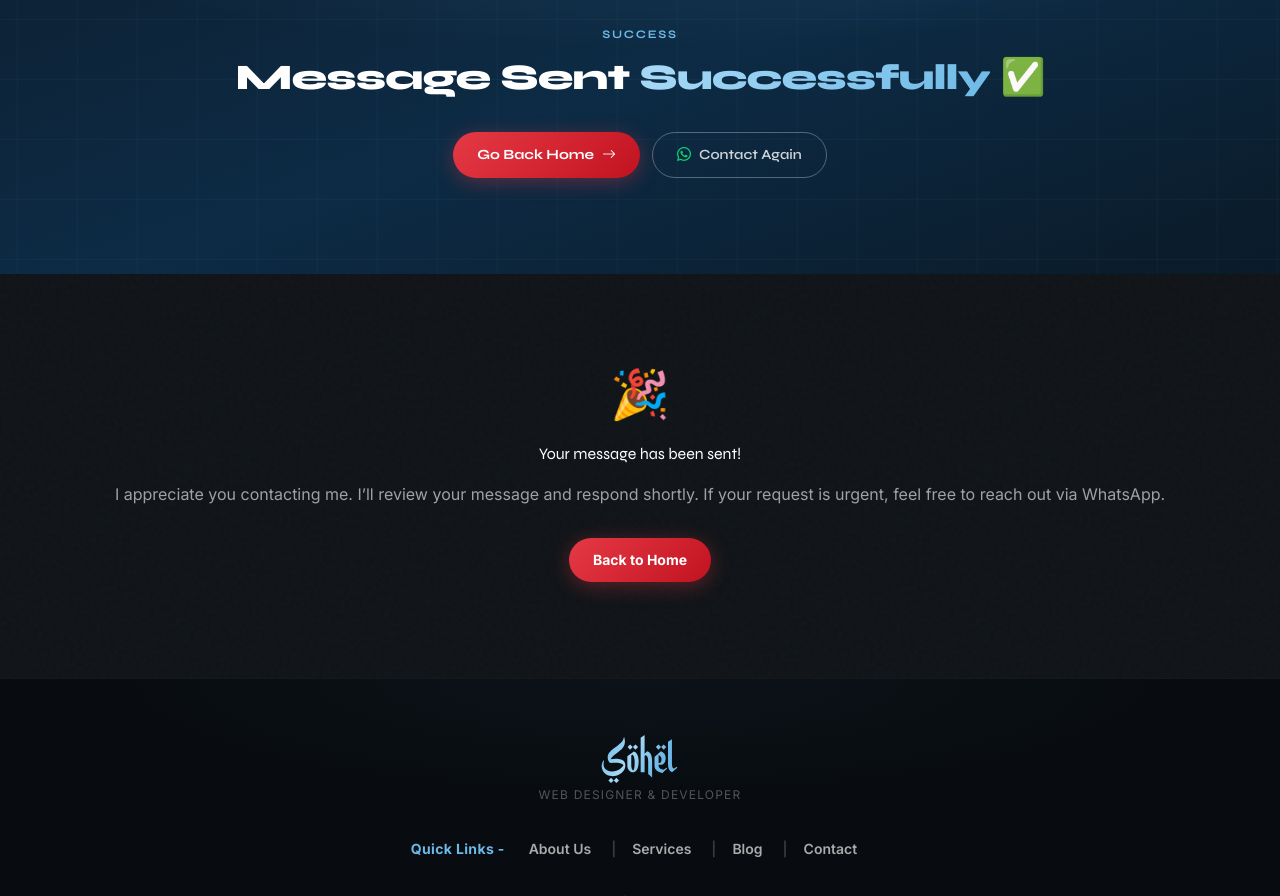
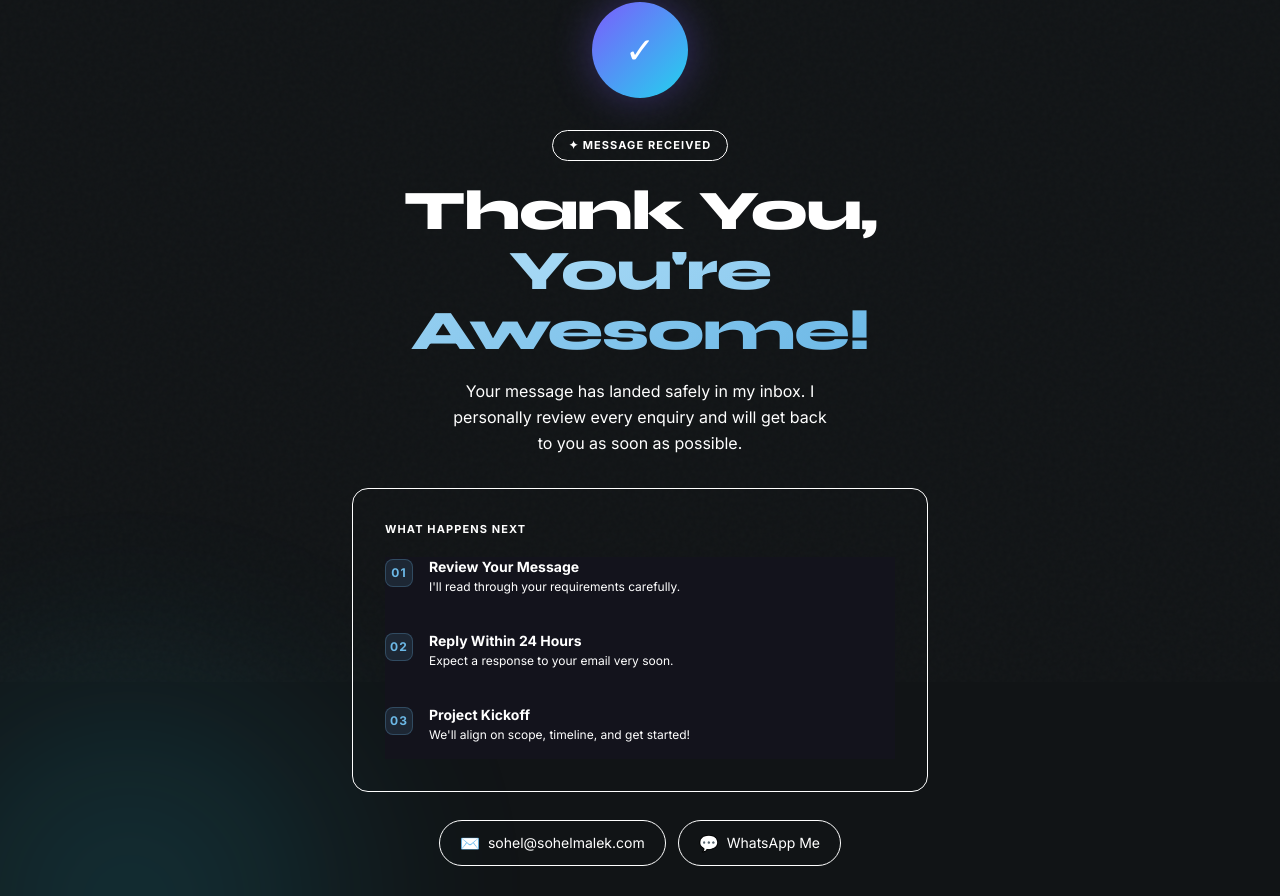
Before and after one commit to sohel972312-design/sohelnextcld, a Next.js app: page /thank-you in a window 1280 px wide. Shown: the part 118-1014 px from the top of the page. Built offline with nearby package versions, Linux system fonts and the light colour scheme; no server answers; a web font is replaced by a local one.

Commit message:
404 page added

```diff
--- a/src/app/thank-you/page.jsx
+++ b/src/app/thank-you/page.jsx
@@ -1,71 +1,169 @@
 "use client";
 import Link from "next/link";
-import HeroSection from "@/components/ui/HeroSection";
-import CTASection from "@/components/ui/CTASection";
+import { useEffect, useRef } from "react";
 
-export default function ThankYou() {
+// ─────────────────────────────────────────
+// THANK YOU PAGE
+// ─────────────────────────────────────────
+export default function ThankYouPage() {
+  const checkRef = useRef(null);
+  const ring1Ref = useRef(null);
+  const ring2Ref = useRef(null);
+
+  // Re-trigger CSS animations on mount
+  useEffect(() => {
+    [checkRef, ring1Ref, ring2Ref].forEach((ref) => {
+      if (!ref.current) return;
+      ref.current.style.animation = "none";
+      // eslint-disable-next-line no-unused-expressions
+      ref.current.offsetHeight; // reflow
+      ref.current.style.animation = "";
+    });
+  }, []);
+
   return (
-    <>
-      {/* ✅ Hero Section */}
-      <HeroSection
-        eyebrow="Success"
-        title={
-          <>
-            Message Sent <span className="grad-text">Successfully</span> ✅
-          </>
+    <div className="min-h-screen flex flex-col bg-bg text-white font-body">
+
+
+      {/* Keyframe styles injected inline — avoids needing global CSS */}
+      <style>{`
+        @keyframes sm-popIn {
+          from { transform: scale(0); opacity: 0; }
+          to   { transform: scale(1); opacity: 1; }
         }
-        subtitle="Thank you for reaching out. I’ve received your message and will get back to you within 24 hours."
-        primaryLabel="Go Back Home"
-        primaryHref="/"
-        secondaryLabel="Contact Again"
-        secondaryHref="/contact"
-      />
+        @keyframes sm-ringExpand {
+          0%   { transform: scale(0.6); opacity: 0.8; }
+          100% { transform: scale(1.9); opacity: 0; }
+        }
+        .sm-check   { animation: sm-popIn 0.5s cubic-bezier(0.34,1.56,0.64,1) 0.1s both; }
+        .sm-ring1   { animation: sm-ringExpand 1.3s ease-out 0.0s both; }
+        .sm-ring2   { animation: sm-ringExpand 1.3s ease-out 0.35s both; }
+      `}</style>
 
-      {/* ✅ Center Content */}
-      <section className="py-16 sm:py-24" style={{ background: "#101418" }}>
-        <div className="w93 px-4 sm:px-6 text-center max-w-2xl mx-auto">
 
-          {/* Icon */}
-          <div className="text-5xl mb-6">🎉</div>
+      <main className="relative flex flex-1 items-center justify-center overflow-hidden px-5 pt-30 pb-16">
+         <div class="absolute w-[420px] h-[420px] bg-[#22d3ee] bottom-[-100px] left-[-80px] rounded-full blur-[110px] opacity-[0.14]"></div>
+        {/* Glow blobs */}
+        <div className="pointer-events-none absolute -top-36 -right-20 w-[480px] h-[480px] rounded-full bg-cyan opacity-[0.09] blur-[110px]" />
 
-          {/* Message */}
-          <h2 className="text-white mb-4">
-            Your message has been sent!
-          </h2>
+        <div className="relative z-10 flex flex-col items-center text-center max-w-xl w-full">
 
-          <p className="text-white/60 mb-8">
-            I appreciate you contacting me. I’ll review your message and respond shortly.
-            If your request is urgent, feel free to reach out via WhatsApp.
+          {/* Animated checkmark */}
+          <div className="relative w-24 h-24 mb-8">
+            <div
+              ref={ring1Ref}
+              className="sm-ring1 absolute inset-0 rounded-full border-2 border-accent"
+            />
+            <div
+              ref={ring2Ref}
+              className="sm-ring2 absolute inset-0 rounded-full border-2 border-accent"
+            />
+            <div
+              ref={checkRef}
+              className="sm-check relative w-24 h-24 rounded-full flex items-center justify-center text-4xl"
+              style={{
+                background: "linear-gradient(135deg, #7c5cfc, #22d3ee)",
+                boxShadow: "0 0 40px rgba(124,92,252,0.35)",
+              }}
+            >
+              ✓
+            </div>
+          </div>
+
+          {/* Badge */}
+          <div className="inline-flex items-center gap-2 bg-cyan/10 border border-cyan/25 text-cyan text-[11px] font-bold tracking-[0.1em] uppercase px-4 py-1.5 rounded-full mb-5">
+            ✦ Message Received
+          </div>
+
+
+          <h1
+            className="font-head font-black tracking-tight leading-[1.08] mb-4"
+            style={{ fontSize: "clamp(34px, 6vw, 56px)" }}
+          >
+            Thank You, <br />
+            <span className="grad-text">You&apos;re Awesome!</span>
+          </h1>
+
+          <p className="text-muted text-base leading-relaxed max-w-sm mb-8">
+            Your message has landed safely in my inbox. I personally review
+            every enquiry and will get back to you as soon as possible.
           </p>
 
-          {/* Buttons */}
-          <div className="flex flex-wrap justify-center gap-4">
+          {/* What happens next */}
+          <div className="w-full bg-card border border-border rounded-2xl p-6 md:p-8 mb-7 text-left">
+            <p className="text-[11px] font-bold tracking-[0.1em] uppercase text-muted mb-5">
+              What happens next
+            </p>
+            <div className="flex flex-col gap-5 bg-[#13131c]">
+              {[
+                {
+                  n: "01",
+                  title: "Review Your Message",
+                  desc: "I'll read through your requirements carefully.",
+                },
+                {
+                  n: "02",
+                  title: "Reply Within 24 Hours",
+                  desc: "Expect a response to your email very soon.",
+                },
+                {
+                  n: "03",
+                  title: "Project Kickoff",
+                  desc: "We'll align on scope, timeline, and get started!",
+                },
+              ].map(({ n, title, desc }) => (
+                <div key={n} className="flex items-start gap-4">
+                  <div className="min-w-[28px] h-7 rounded-lg bg-accent/15 border border-accent/25 text-accent2 text-xs font-black flex items-center justify-center mt-0.5 animate-fade-down inline-flex items-center gap-2  rounded-full mb-5 sm:mb-6 text-[#6cb8e6] font-bold bg-[rgba(108,184,230,0.12)] border border-[rgba(108,184,230,0.25)] text-[clamp(0.6rem,0.75rem,1rem)] tracking-widest uppercase">
+                    {n}
+                  </div>
+                  <div>
+                    <p className="text-sm font-bold text-white mb-0.5">{title}</p>
+                    <p className="text-xs text-muted">{desc}</p>
+                  </div>
+                </div>
+              ))}
+            </div>
+          </div>
+
+          {/* Contact chips */}
+          <div className="flex flex-wrap gap-3 justify-center mb-8">
+            <a
+              href="mailto:sohel@sohelmalek.com"
+              className="inline-flex items-center gap-2 bg-card border border-border text-muted text-sm px-5 py-2.5 rounded-full transition hover:border-accent hover:text-white"
+            >
+              <span className="text-base">✉️</span>
+              sohel@sohelmalek.com
+            </a>
+            <a
+              href="https://wa.me/+919723121537"
+              target="_blank"
+              rel="noopener noreferrer"
+              className="inline-flex items-center gap-2 bg-card border border-border text-muted text-sm px-5 py-2.5 rounded-full transition hover:border-accent hover:text-white"
+            >
+              <span className="text-base">💬</span>
+              WhatsApp Me
+            </a>
+          </div>
+
+          {/* Actions */}
+          <div className="flex flex-wrap gap-3 justify-center">
             <Link
               href="/"
-              className="btn-p text-white font-display font-bold text-sm px-6 py-3 rounded-full inline-flex items-center gap-2"
+              className="inline-flex items-center gap-2 bg-accent text-white text-sm font-bold px-7 py-3.5 rounded-full transition hover:-translate-y-0.5 hover:shadow-[0_8px_30px_rgba(124,92,252,0.4)]"
             >
-              Back to Home
+              ← Back to Home
             </Link>
+            <Link
+              href="/#portfolio"
+              className="inline-flex items-center gap-2 border border-border text-white text-sm font-semibold px-6 py-3.5 rounded-full transition hover:border-accent2 hover:bg-accent/[0.07]"
+            >
+              View My Work
+            </Link>
+          </div>
 
-            {/* <Link
-              href="https://wa.me/+919723121537"
-              target="_blank"
-              className="btn-outline px-6 py-3 rounded-xl"
-            >
-              Chat on WhatsApp
-            </Link> */}
-          </div>
         </div>
-      </section>
+      </main>
 
-      {/* ✅ CTA Section */}
-      {/* <CTASection
-        eyebrow="Need anything else?"
-        title="Let’s build something amazing together"
-        description="If you have more ideas or questions, feel free to reach out anytime."
-        primary={{ label: "Start New Project", href: "/contact" }}
-        secondary={{ label: "WhatsApp Me", href: "https://wa.me/+919723121537" }}
-      /> */}
-    </>
+    </div>
   );
 }
```
Also changed, not shown: src/app/not-found.js (added, +100 -0 lines).
